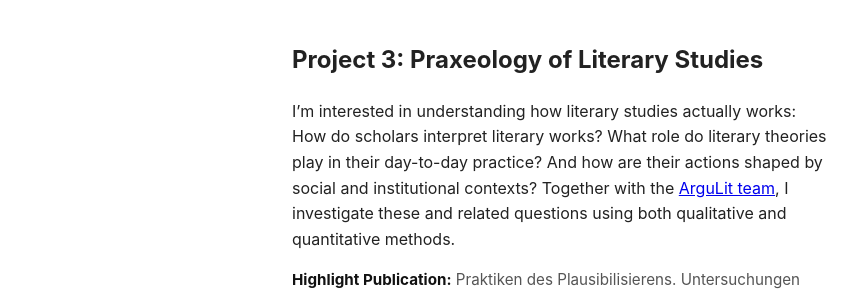
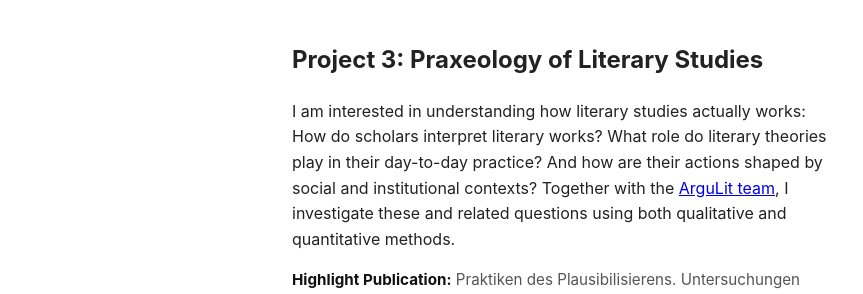
Before and after one commit to MertenKroencke/mertenkroencke.github.io, a Jekyll site: the page built from index.md, in a window 1280 px wide. Shown: the part 1147-1441 px from the top of the page, without its empty margins (208-1071 px from the left). Built offline with Jekyll 4.4.1, drawn with Linux system fonts in a browser that asks for light colours.

```diff
--- a/index.md
+++ b/index.md
@@ -65,7 +65,7 @@ title: Home
     <p class="highlight-pub"><b>Highlight Publication:</b> 1000 Punkte für Goethe. Eine empirische Rekonstruktion des Kanons der neueren deutschsprachigen Literatur. In: <em>Zeitschrift für Germanistik</em> 37.1 (2027), forthcoming. With Jana Eckardt and Agnes Hilger.</p>
 
     <h2 class="h_space">Project 3: Praxeology of Literary Studies</h2>
-    <p>I’m interested in understanding how literary studies actually works: How do scholars interpret literary works? What role do literary theories play in their day-to-day practice? And how are their actions shaped by social and institutional contexts? Together with the <a href="https://uni-goettingen.de/de/587821.html">ArguLit team</a>, I investigate these and related questions using both qualitative and quantitative methods.</p>
+    <p>I am interested in understanding how literary studies actually works: How do scholars interpret literary works? What role do literary theories play in their day-to-day practice? And how are their actions shaped by social and institutional contexts? Together with the <a href="https://uni-goettingen.de/de/587821.html">ArguLit team</a>, I investigate these and related questions using both qualitative and quantitative methods.</p>
     <p class="highlight-pub"><b>Highlight Publication:</b> Praktiken des Plausibilisierens. Untersuchungen zum Argumentieren in literaturwissenschaftlichen Interpretationstexten, Göttingen 2024. With Simone Winko, Stefan Descher, Urania Milevski, Fabian Finkendey, Loreen Dalski and Julia Wagner. <a href="https://doi.org/10.17875/gup2024-2639" target="_blank" rel="noopener">https://doi.org/10.17875/gup2024-2639</a>.</p>
 
     <h2 class="h_space">Project 4: Literary Change</h2>
```
